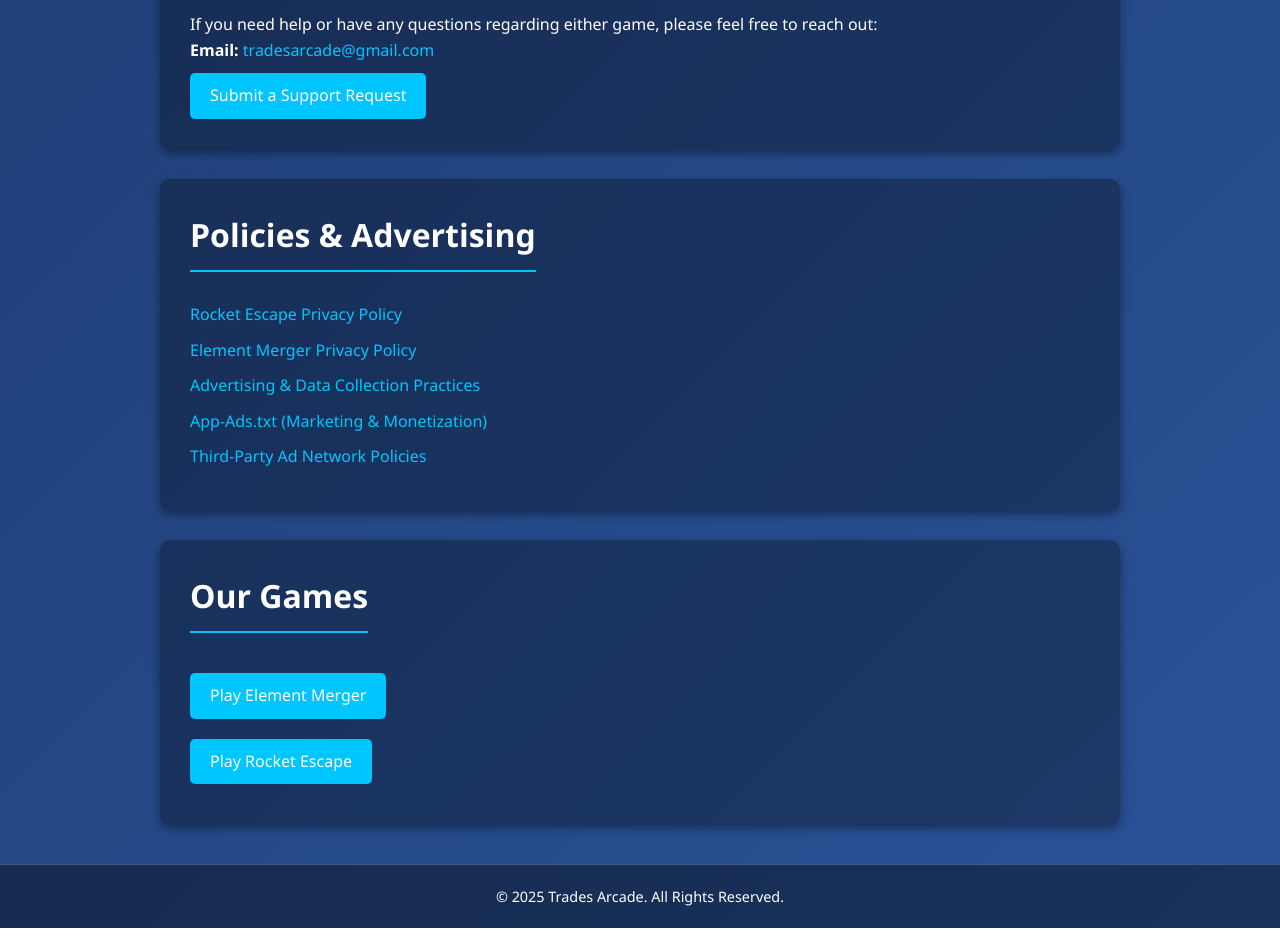
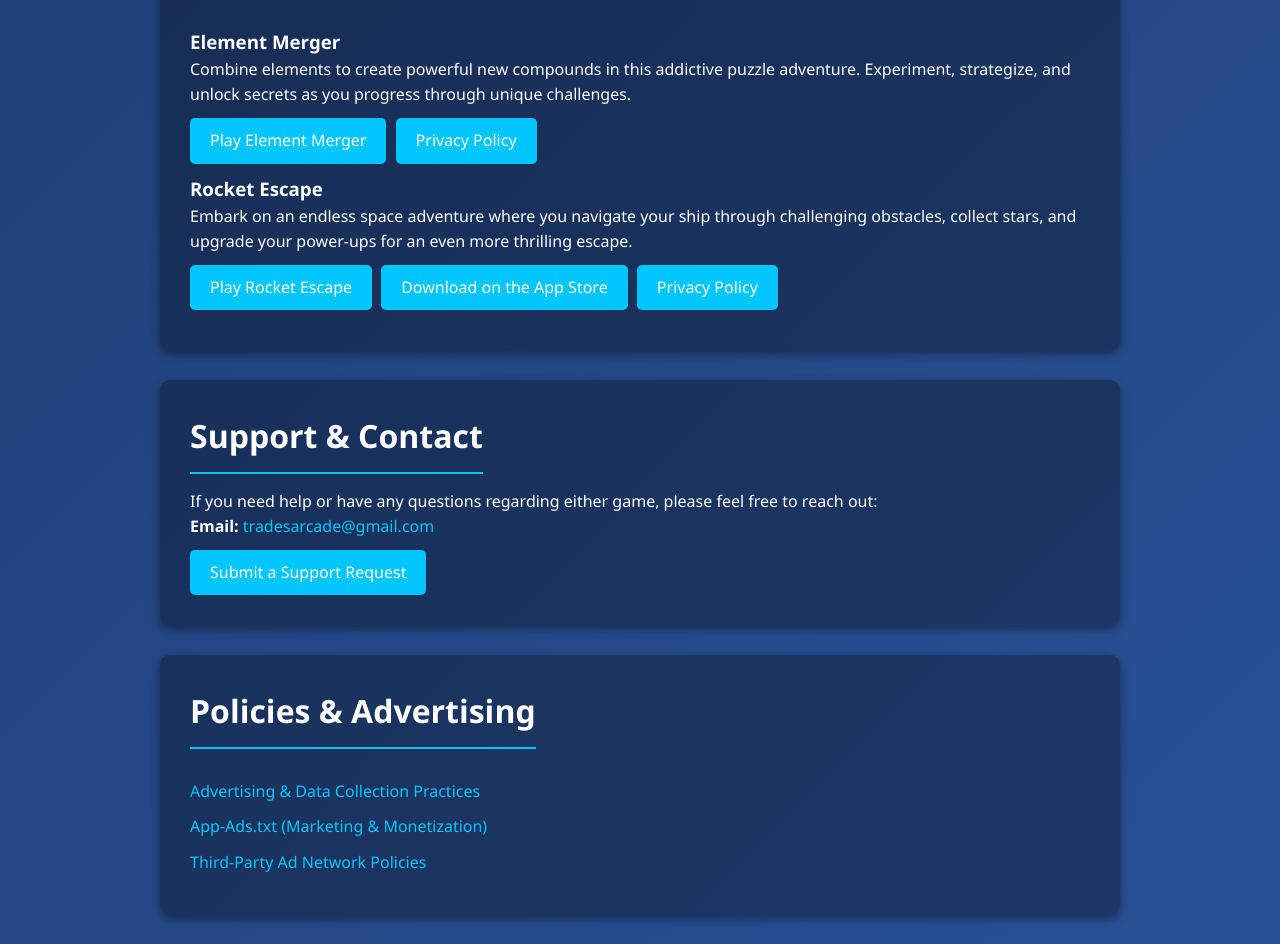
Before and after one commit to Trade-Girgus/TradesArcade, a plain HTML site: page index.html in a window 1280 px wide. Shown: the part 504-1448 px from the top of the page. Drawn offline with Linux system fonts and the light colour scheme.

Commit message:
Update index.html

```diff
--- a/index.html
+++ b/index.html
@@ -98,7 +98,27 @@
     <!-- About Section -->
     <div class="card">
       <h2>About Trades Arcade</h2>
-      <p>Trades Arcade is proud to present two exciting games: <strong>Element Merger</strong> and <strong>Rocket Escape</strong>. We’re dedicated to delivering immersive experiences, smooth gameplay, and regular updates that keep our community engaged.</p>
+      <p>Trades Arcade is proud to present our exciting lineup of games. Our focus is on delivering engaging gameplay, polished design, and regular updates to keep our community entertained and connected.</p>
+    </div>
+
+    <!-- Games Section -->
+    <div class="card">
+      <h2>Our Games</h2>
+      <ul>
+        <li>
+          <h3>Element Merger</h3>
+          <p>Combine elements to create powerful new compounds in this addictive puzzle adventure. Experiment, strategize, and unlock secrets as you progress through unique challenges.</p>
+          <a class="btn" href="element-merger.html" target="_blank">Play Element Merger</a>
+          <a class="btn" href="privacy-policy-element-merger.html" target="_blank">Privacy Policy</a>
+        </li>
+        <li>
+          <h3>Rocket Escape</h3>
+          <p>Embark on an endless space adventure where you navigate your ship through challenging obstacles, collect stars, and upgrade your power-ups for an even more thrilling escape.</p>
+          <a class="btn" href="rocket-escape.html" target="_blank">Play Rocket Escape</a>
+          <a class="btn" href="https://apps.apple.com/us/app/rocket-escape/id6742431371" target="_blank">Download on the App Store</a>
+          <a class="btn" href="privacy-policy.html" target="_blank">Privacy Policy</a>
+        </li>
+      </ul>
     </div>
 
     <!-- Support & Contact Section -->
@@ -114,12 +134,6 @@
       <h2>Policies & Advertising</h2>
       <ul>
         <li>
-          <a href="privacy-policy.html" target="_blank">Rocket Escape Privacy Policy</a>
-        </li>
-        <li>
-          <a href="privacy-policy-element-merger.html" target="_blank">Element Merger Privacy Policy</a>
-        </li>
-        <li>
           <a href="ads-policy.html" target="_blank">Advertising & Data Collection Practices</a>
         </li>
         <li>
@@ -127,19 +141,6 @@
         </li>
         <li>
           <a href="ad-networks.html" target="_blank">Third-Party Ad Network Policies</a>
-        </li>
-      </ul>
-    </div>
-
-    <!-- Games Section -->
-    <div class="card">
-      <h2>Our Games</h2>
-      <ul>
-        <li>
-          <a class="btn" href="element-merger.html" target="_blank">Play Element Merger</a>
-        </li>
-        <li>
-          <a class="btn" href="rocket-escape.html" target="_blank">Play Rocket Escape</a>
         </li>
       </ul>
     </div>
```
